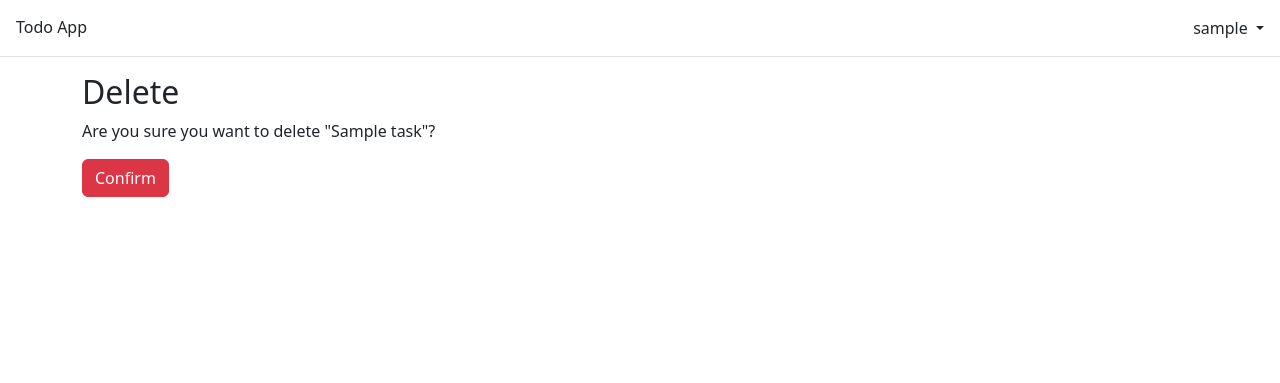
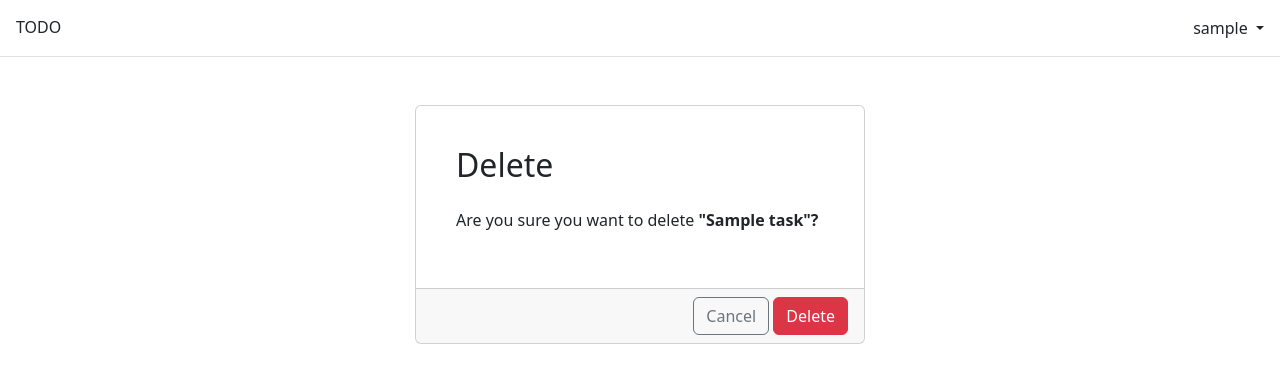
Before and after one commit to jphamtv/todo, a Django app: page /tasks/1/delete/ in a window 1280 px wide. Shown: the top 383 px of the page. Run offline with Django 4.2, Linux system fonts and the light colour scheme; a user stored in the database is signed in; tables that the repository leaves empty hold one stand-in row (values such as "Sample post"); parts of the project's set-up code (start-up, migrations or seed data) failed here and were passed over.

Commit message:
update navigation flow

```diff
--- a/tasks/views.py
+++ b/tasks/views.py
@@ -11,6 +11,7 @@ class TaskListView(LoginRequiredMixin, ListView):
     model = Task
     template_name = "task_list.html"
 
+    # Display logged in user's content only
     def get_queryset(self):
         return Task.objects.filter(user=self.request.user)
 
--- a/templates/base.html
+++ b/templates/base.html
@@ -15,7 +15,7 @@
 <body>
   <nav class="p-3 mb-3 border-bottom">
     <div class="d-flex flex-wrap align-items-center justify-content-between">
-      <a class="navbar-brand mb-0 h1" href="{% url 'home' %}">Todo App</a>
+      <a class="navbar-brand mb-0 h1" href="{% url 'task_list' %}">TODO</a>
       <ul class="nav align-items-center justify-content-center">
         <!-- Customer is logged in -->
         {% if user.is_authenticated %}
--- a/templates/registration/signup.html
+++ b/templates/registration/signup.html
@@ -5,7 +5,7 @@
 {% block title %}Sign Up{% endblock title %}
 
 {% block content %}
-<div class="card mx-auto my-5" style="max-width:26rem">
+<div class="card mx-auto my-5" style="max-width:450px">
   <div class="card-body mx-4 my-4">
     <h2 class="mb-4">Sign Up</h2>
     <form method="post">{% csrf_token %}
--- a/templates/task_delete.html
+++ b/templates/task_delete.html
@@ -2,10 +2,18 @@
 {% extends "base.html" %}
 
 {% block content %}
-<h2>Delete</h2>
-
-<form action="" method="post">{% csrf_token %}
-  <p>Are you sure you want to delete "{{ task.title }}"?</p>
-  <button class="btn btn-danger ml-2" type="submit">Confirm</button>
-</form>
+<div class="card mx-auto my-5" style="max-width:450px">
+  <div class="card-body mx-4 my-4">
+    <h2 class="mb-4">Delete</h2>
+    <form action="" method="post">{% csrf_token %}
+      <p>Are you sure you want to delete <strong>"{{ task.title }}"?</p>
+  </div>
+  <div class="card-footer text-muted">
+    <p class="card-text text-end">
+      <a href="{% url 'task_list' %}" class="btn btn-outline-secondary ml-2">Cancel</a>
+      <button class="btn btn-danger ml-2" type="submit">Delete</button>
+    </p>
+  </div>
+  </form>
+</div>
 {% endblock content %}
--- a/templates/task_edit.html
+++ b/templates/task_edit.html
@@ -7,6 +7,8 @@
 
 <form action="" method="post">{% csrf_token %}
   {{ form|crispy }}
-  <button class="btn btn-primary ml-2" type="submit">Update</button>
+  <div class="text-end">
+    <button class="btn btn-primary ml-4" type="submit">Update</button>
+  </div>
 </form>
 {% endblock content %}
--- a/templates/task_list.html
+++ b/templates/task_list.html
@@ -9,12 +9,8 @@
   <li class="list-group-item">
     <div class="d-flex justify-content-between align-items-center">
       <a href="{{ task.get_absolute_url }}" class="text-decoration-none text-dark">{{ task.title }}</a>
-      <div>
-        <a href="{% url 'task_edit' task.pk %}" class="btn btn-outline-secondary btn-sm">Edit</a>
-        <a href="{% url 'task_delete' task.pk %}" class="btn btn-outline-danger btn-sm">Delete</a>
-      </div>
     </div>
-    <p class="mb-1"><small>{{ task.description }}</small></p>
+    <p class="text-muted mb-1"><small>{{ task.description }}</small></p>
     {% if task.due_date %}
     <p class="text-muted mb-1"><small>Due on {{ task.due_date }}</small></p>
     {% endif %}
```
Also changed, not shown: pages/views.py (+12 -1 lines), templates/registration/login.html (+6 -2 lines), templates/task_detail.html (+5 -5 lines).
